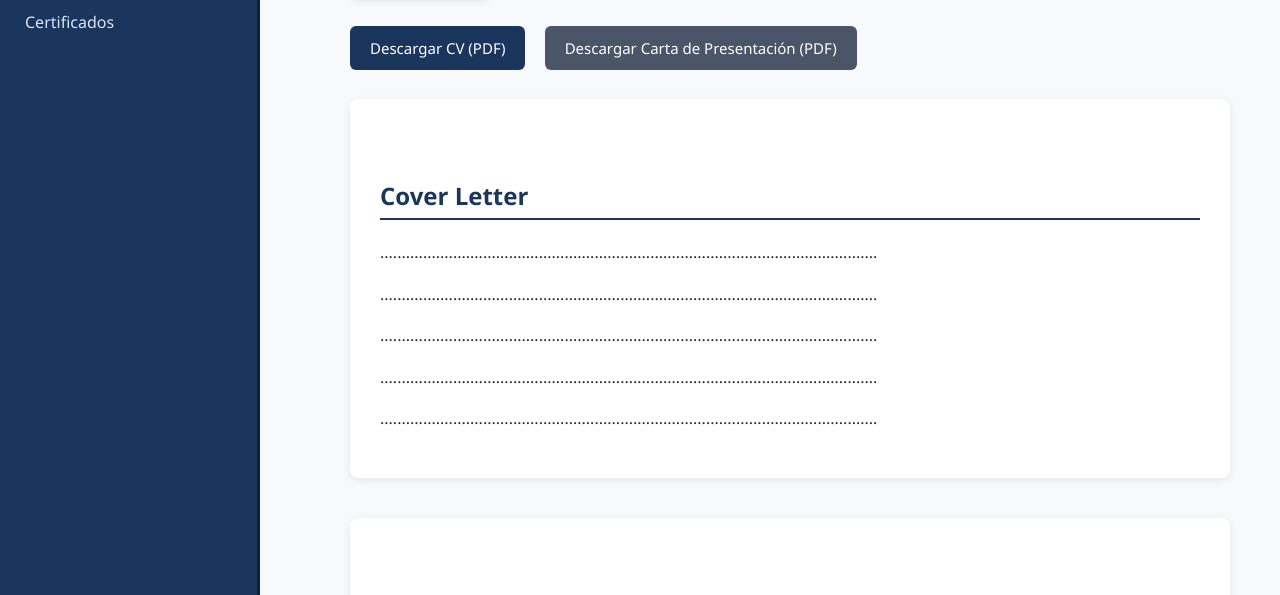
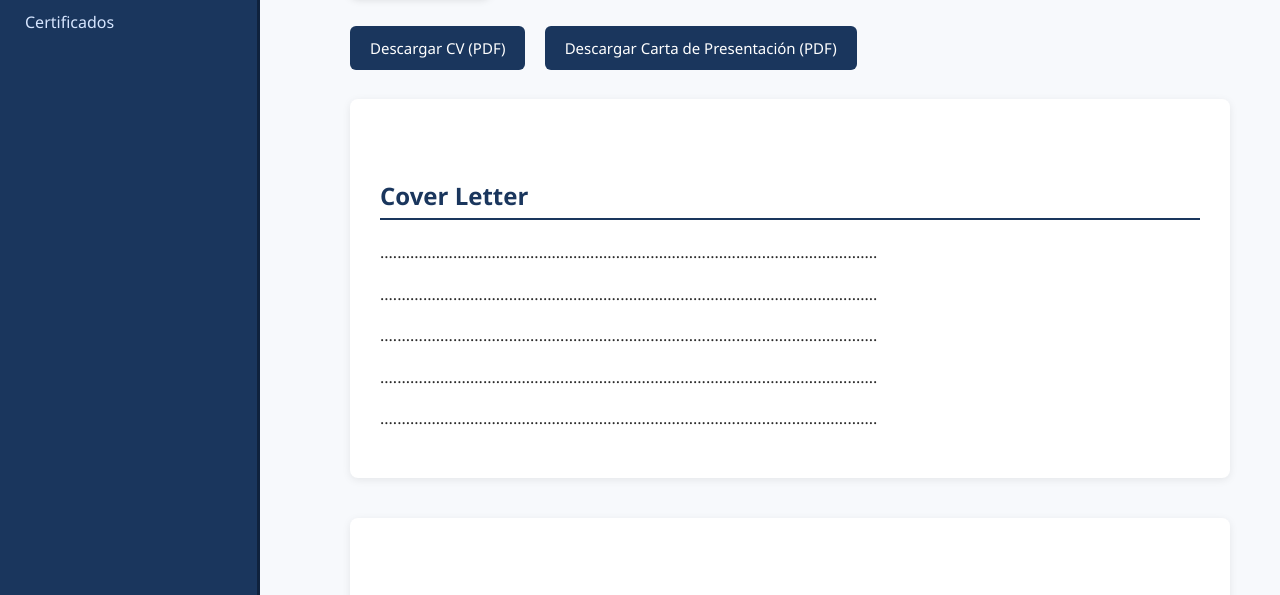
Before and after one commit to celsomangc/CV-celso-gonzalez-ES, a plain HTML site: page index.html in a window 1280 px wide. Shown: the part 193-788 px from the top of the page. Drawn offline with Linux system fonts and the light colour scheme.

Commit message:
Update index.html

```diff
--- a/index.html
+++ b/index.html
@@ -152,7 +152,7 @@
     ">Descargar CV (PDF)</a>
 
     <a href="Cover_letter.pdf" download style="
-        background: #4a5568;
+        background: #1a365d;
         color: white;
         padding: 12px 20px;
         text-decoration: none;
```
